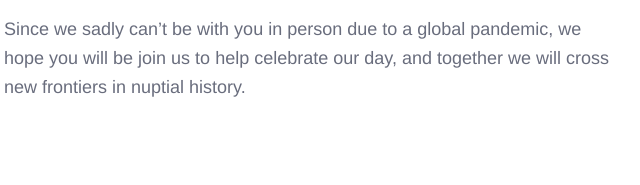
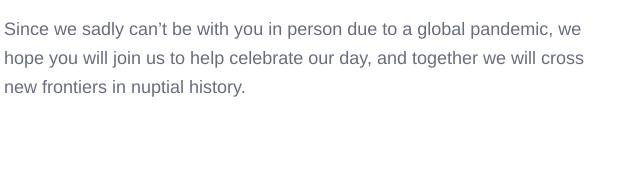
Before and after one commit to hrod/hrod.github.io, a website: page index.html in a window 1280 px wide. Shown: the part 779-964 px from the top of the page, 81-721 px from the left. Drawn offline with nearby package versions, Linux system fonts and the light colour scheme; a web font is replaced by a local one.

Commit message:
Fixing typo

```diff
--- a/index.html
+++ b/index.html
@@ -46,7 +46,7 @@
 
           <p>From the exotic location of our backyard in Oakland, California, we will be streaming our wedding over Zoom in order to share it with you, our very special family and friends.</p>
 
-          <p>Since we sadly can’t be with you in person due to a global pandemic, we hope you will be join us to help celebrate our day, and together we will cross new frontiers in nuptial history.</p>
+          <p>Since we sadly can’t be with you in person due to a global pandemic, we hope you will join us to help celebrate our day, and together we will cross new frontiers in nuptial history.</p>
         </div>
 
         <div class="col-md-5">
```
